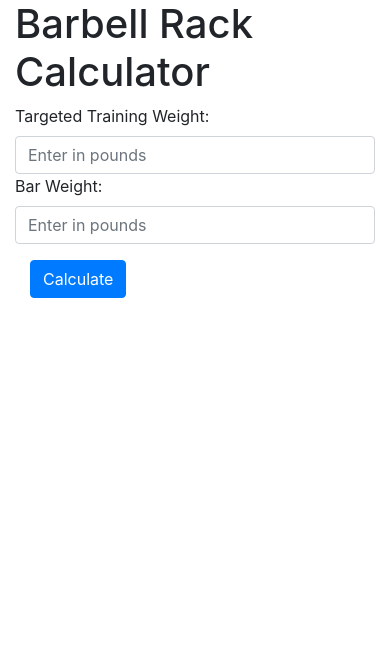
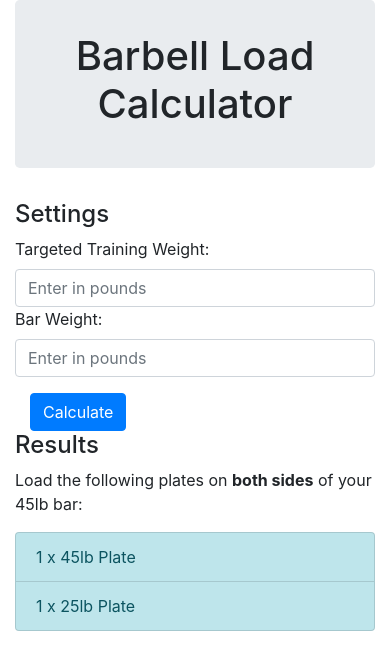
Before and after one commit to nmoton/Barbell-Load-Calculator, a plain HTML site: page main.html in a window 390 px wide. Drawn offline with nearby package versions, Linux system fonts and the light colour scheme.

Commit message:
Added results list and responsive layout

```diff
--- a/main.html
+++ b/main.html
@@ -12,7 +12,14 @@
 <body>
     <form>
         <div class="container">
-        <h1>Barbell Rack Calculator</h1>
+            <div class="jumbotron">
+                <center>
+                    <h1>Barbell Load Calculator</h1>
+                </center>
+            </div>
+            <div class="row">
+                <div class="col-lg-6 col-md-6 col-sm-12 col-xs-12">
+                    <h4>Settings</h4>
                     <div class="form-group">
                         <label for="TrainingWeight">Targeted Training Weight:</label>
                         <input type="inputTraining" class="form-control" id="inputTraining" placeholder="Enter in pounds" />
@@ -23,7 +30,18 @@
                         <button type="submit" class="btn btn-primary">Calculate</button>
                     </div>
                 </div>
+                <div class="col-lg-6 col-md-6 col-sm-12 col-xs-12">
+                    <h4>Results</h4>
+                    <p>Load the following plates on <b>both sides</b> of your 45lb bar:</p>
+                    <ul class="list-group">
+                        <li class="list-group-item list-group-item-info">1 x 45lb Plate</li>
+                        <li class="list-group-item list-group-item-info">1 x 25lb Plate</li>
+                    </ul>
+                </div>
+            </div>
+        </div>
     </form>
+
     <script src="https://code.jquery.com/jquery-3.3.1.slim.min.js" integrity="sha384-q8i/X+965DzO0rT7abK41JStQIAqVgRVzpbzo5smXKp4YfRvH+8abtTE1Pi6jizo" crossorigin="anonymous"></script>
     <script src="https://cdnjs.cloudflare.com/ajax/libs/popper.js/1.14.3/umd/popper.min.js" integrity="sha384-ZMP7rVo3mIykV+2+9J3UJ46jBk0WLaUAdn689aCwoqbBJiSnjAK/l8WvCWPIPm49" crossorigin="anonymous"></script>
     <script src="https://stackpath.bootstrapcdn.com/bootstrap/4.1.1/js/bootstrap.min.js" integrity="sha384-smHYKdLADwkXOn1EmN1qk/HfnUcbVRZyYmZ4qpPea6sjB/pTJ0euyQp0Mk8ck+5T" crossorigin="anonymous"></script>
```
Lines whose indentation alone changed are shown as unchanged.
